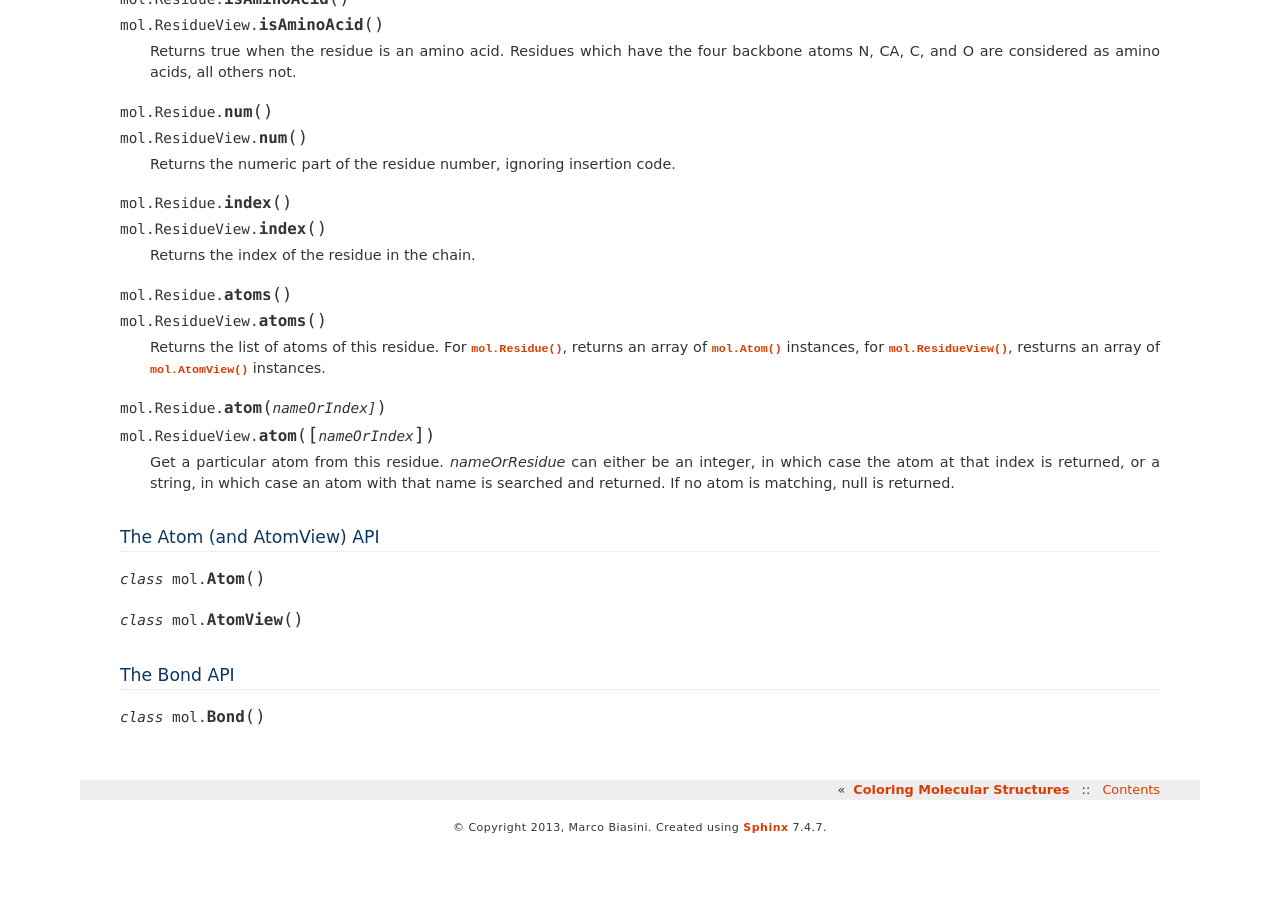
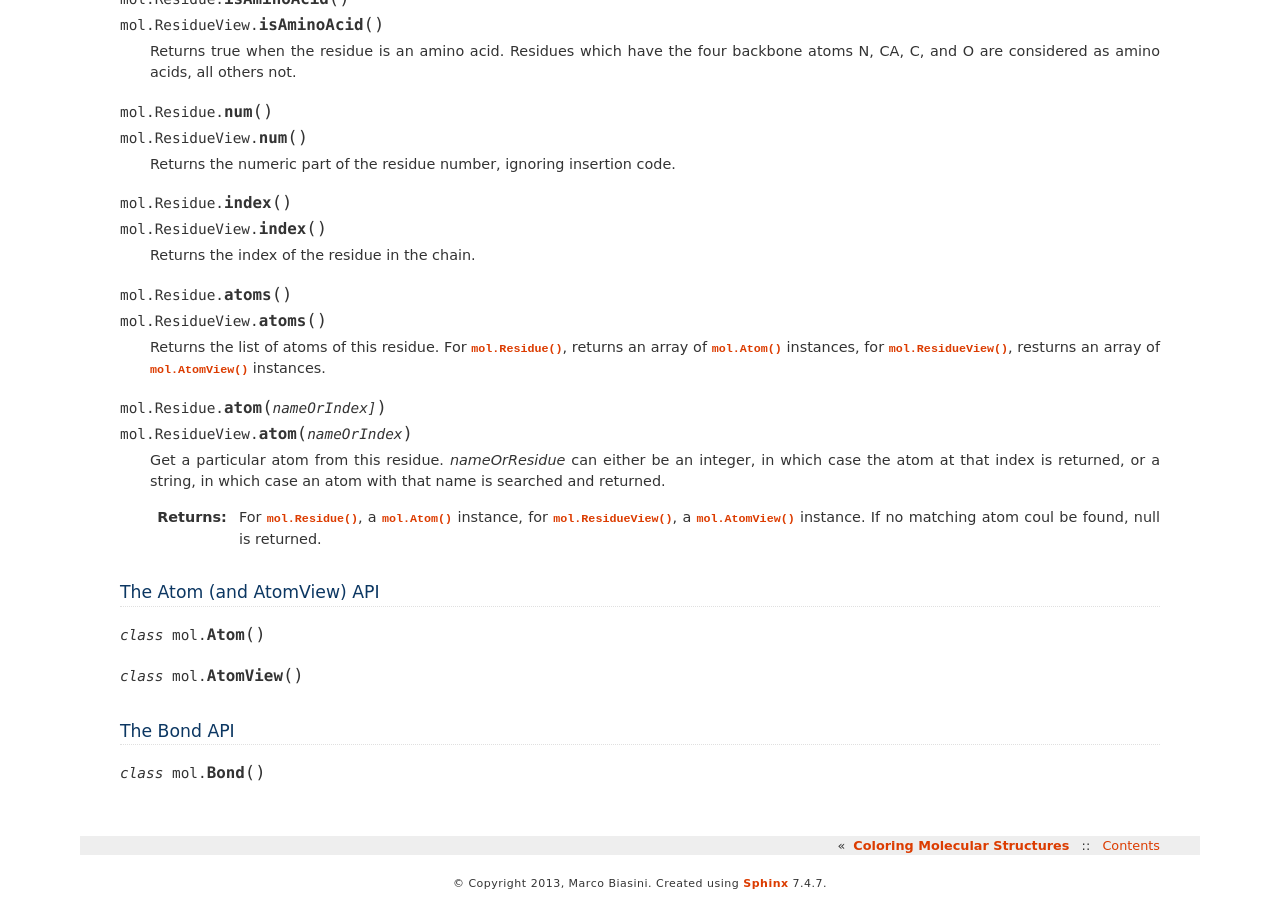
Before and after one commit to biasmv/pv, a Sphinx documentation site: the page built from doc/mol.rst, in a window 1280 px wide and 900 px high, scrolled down 3054 px. Built offline with Sphinx 7.4.7, drawn with Linux system fonts in a browser that asks for light colours; before the commit the page ends 3899 px from its top, so only the background shows below that.

Commit message:
more docs

```diff
--- a/doc/mol.rst
+++ b/doc/mol.rst
@@ -170,9 +170,11 @@ The Residue (and ResidueView) API
   Returns the list of atoms of this residue. For :class:`mol.Residue`, returns an array of :class:`mol.Atom` instances, for :class:`mol.ResidueView`, resturns an array of :class:`mol.AtomView` instances.
 
 .. function:: mol.Residue.atom(nameOrIndex])
-              mol.ResidueView.atom([nameOrIndex])
+              mol.ResidueView.atom(nameOrIndex)
 
-  Get a particular atom from this residue. *nameOrResidue* can either be an integer, in which case the atom at that index is returned, or a string, in which case an atom with that name is searched and returned. If no atom is matching, null is returned.
+  Get a particular atom from this residue. *nameOrResidue* can either be an integer, in which case the atom at that index is returned, or a string, in which case an atom with that name is searched and returned.
+
+  :returns: For :class:`mol.Residue`, a :class:`mol.Atom` instance, for :class:`mol.ResidueView`, a :class:`mol.AtomView` instance. If no matching atom coul be found, null is returned.
 
 
 
```
